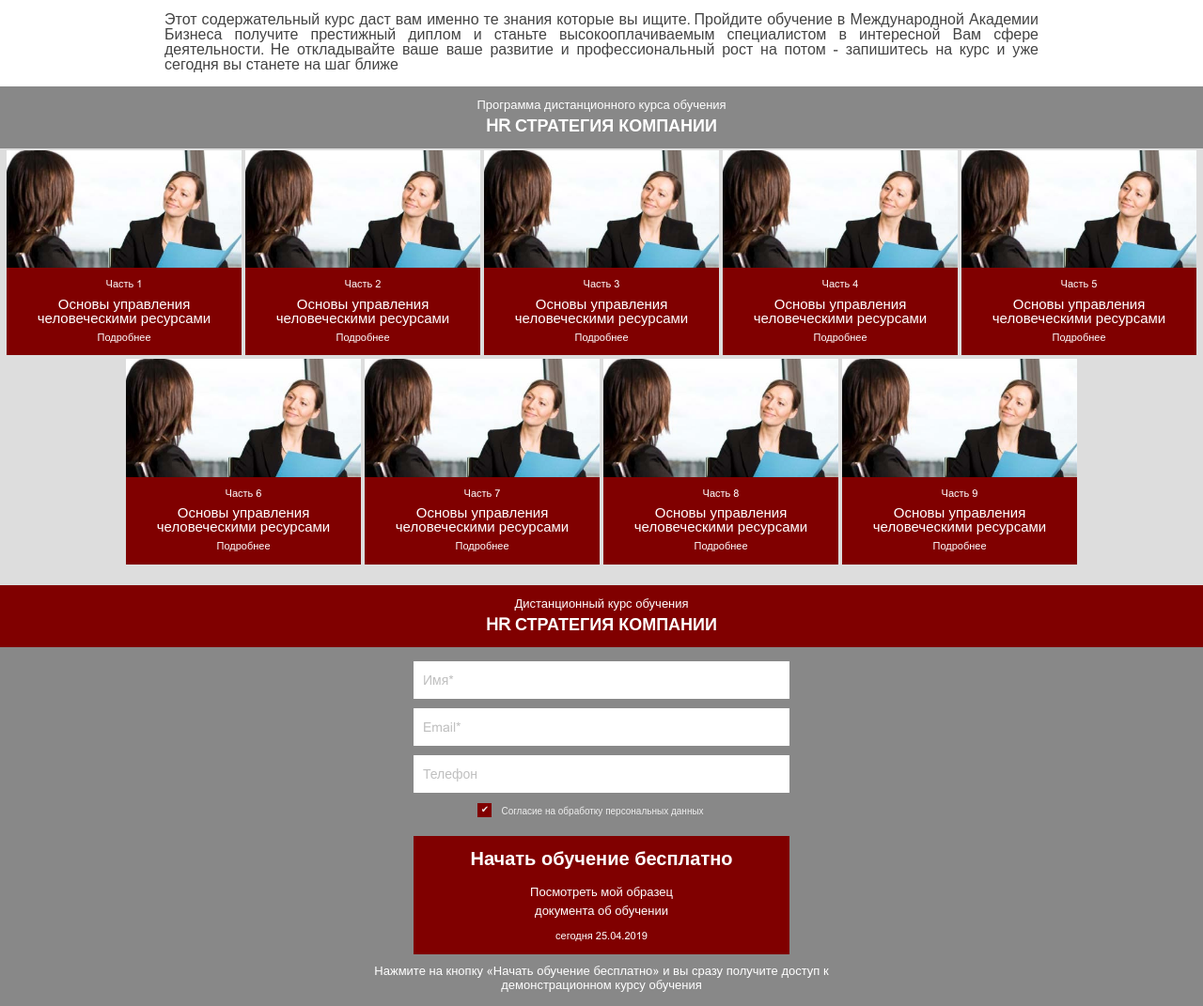
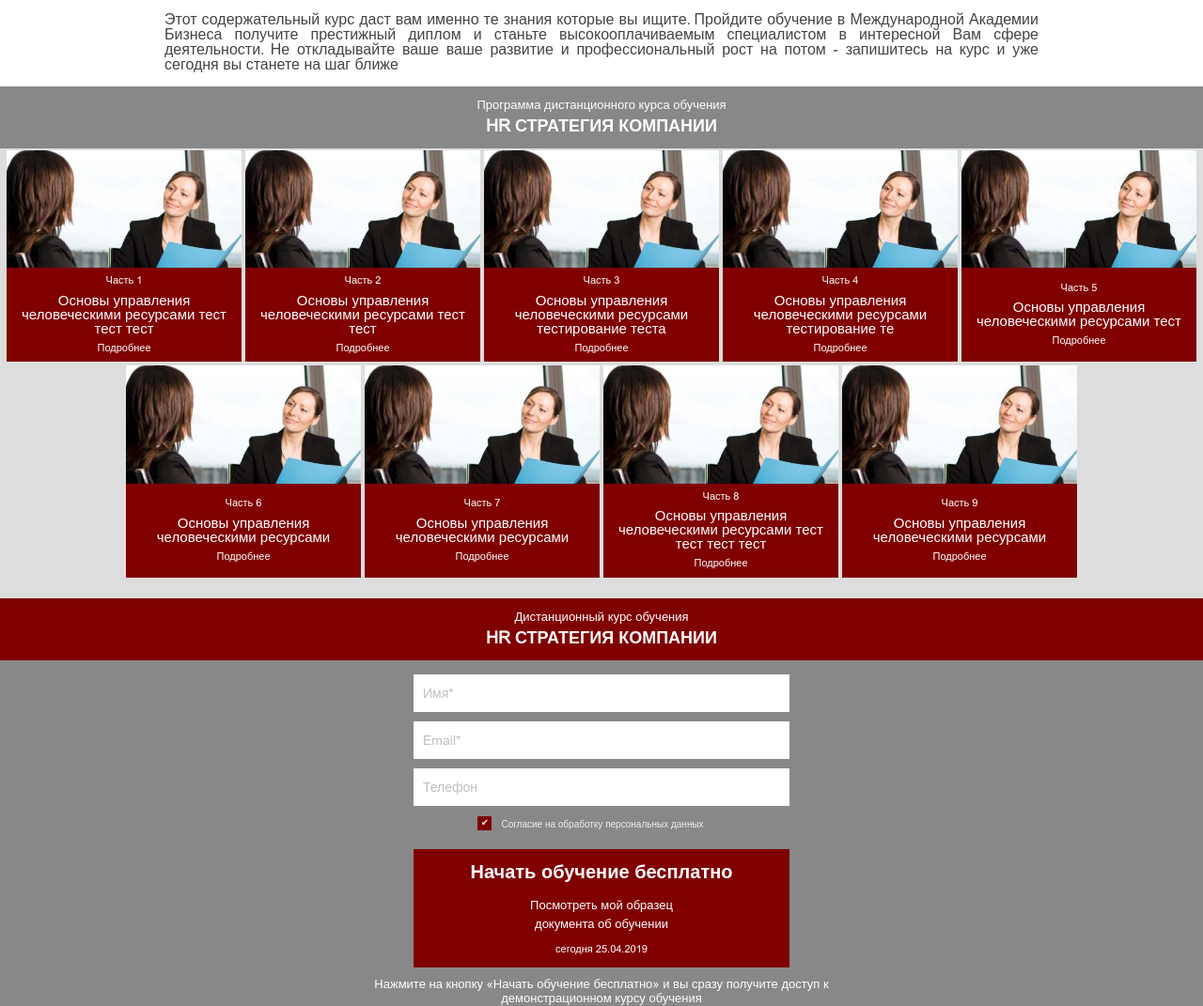
Before and after one commit to ICDL2016/IAB, a PHP site: page /iab/course.php in a window 1280 px wide. Shown: the part 1414-2485 px from the top of the page at 94% size. Run offline with PHP 8.4, Linux system fonts and the light colour scheme.

Commit message:
Add files via upload

```diff
--- a/iab/_course-program.php
+++ b/iab/_course-program.php
@@ -11,7 +11,7 @@
             </div>
             <div class="course-program__block-descr">
                 <div class="course-program__block-descr__part">Часть 1</div>
-                <div class="course-program__block-descr__title">Основы управления человеческими ресурсами</div>
+                <div class="course-program__block-descr__title">Основы управления человеческими ресурсами тест тест тест</div>
                 <div class="course-program__block-descr__more">Подробнее</div>
             </div>
         </div>
@@ -22,7 +22,7 @@
             </div>
             <div class="course-program__block-descr">
                 <div class="course-program__block-descr__part">Часть 2</div>
-                <div class="course-program__block-descr__title">Основы управления человеческими ресурсами</div>
+                <div class="course-program__block-descr__title">Основы управления человеческими ресурсами тест тест</div>
                 <div class="course-program__block-descr__more">Подробнее</div>
             </div>
         </div>
@@ -33,7 +33,7 @@
             </div>
             <div class="course-program__block-descr">
                 <div class="course-program__block-descr__part">Часть 3</div>
-                <div class="course-program__block-descr__title">Основы управления человеческими ресурсами</div>
+                <div class="course-program__block-descr__title">Основы управления человеческими ресурсами тестирование теста</div>
                 <div class="course-program__block-descr__more">Подробнее</div>
             </div>
         </div>
@@ -44,7 +44,7 @@
             </div>
             <div class="course-program__block-descr">
                 <div class="course-program__block-descr__part">Часть 4</div>
-                <div class="course-program__block-descr__title">Основы управления человеческими ресурсами</div>
+                <div class="course-program__block-descr__title">Основы управления человеческими ресурсами тестирование те</div>
                 <div class="course-program__block-descr__more">Подробнее</div>
             </div>
         </div>
@@ -55,7 +55,7 @@
             </div>
             <div class="course-program__block-descr">
                 <div class="course-program__block-descr__part">Часть 5</div>
-                <div class="course-program__block-descr__title">Основы управления человеческими ресурсами</div>
+                <div class="course-program__block-descr__title">Основы управления человеческими ресурсами тест</div>
                 <div class="course-program__block-descr__more">Подробнее</div>
             </div>
         </div>
@@ -88,7 +88,7 @@
             </div>
             <div class="course-program__block-descr">
                 <div class="course-program__block-descr__part">Часть 8</div>
-                <div class="course-program__block-descr__title">Основы управления человеческими ресурсами</div>
+                <div class="course-program__block-descr__title">Основы управления человеческими ресурсами тест тест тест тест</div>
                 <div class="course-program__block-descr__more">Подробнее</div>
             </div>
         </div>
--- a/iab/sass/_course.sass
+++ b/iab/sass/_course.sass
@@ -50,6 +50,10 @@
             &:hover
                 background: $lightred
             &-descr
+                display: flex
+                flex-direction: column
+                justify-content: center
+                height: 100px
                 padding: 10px 15px
                 &__part, &__more
                     font-size: 11px
--- a/iab/sass/style.css
+++ b/iab/sass/style.css
@@ -476,6 +476,10 @@ input:focus, textarea:focus {
       .course-program__block:hover {
         background: #b70018; }
       .course-program__block-descr {
+        display: flex;
+        flex-direction: column;
+        justify-content: center;
+        height: 100px;
         padding: 10px 15px; }
         .course-program__block-descr__part, .course-program__block-descr__more {
           font-size: 11px; }
```
